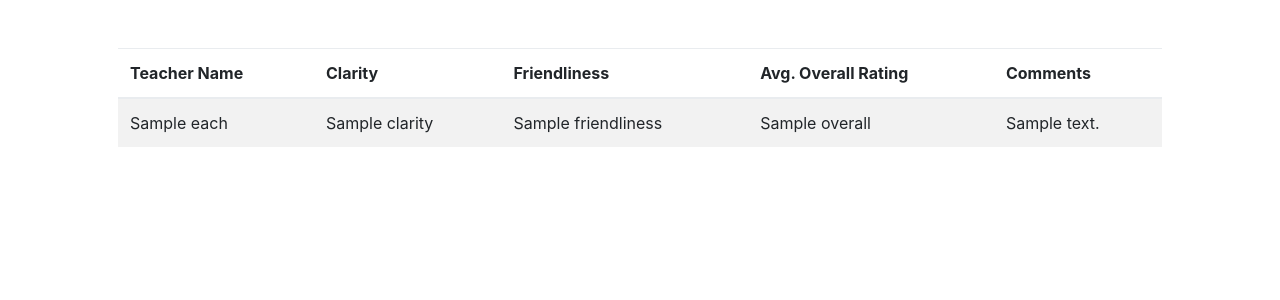
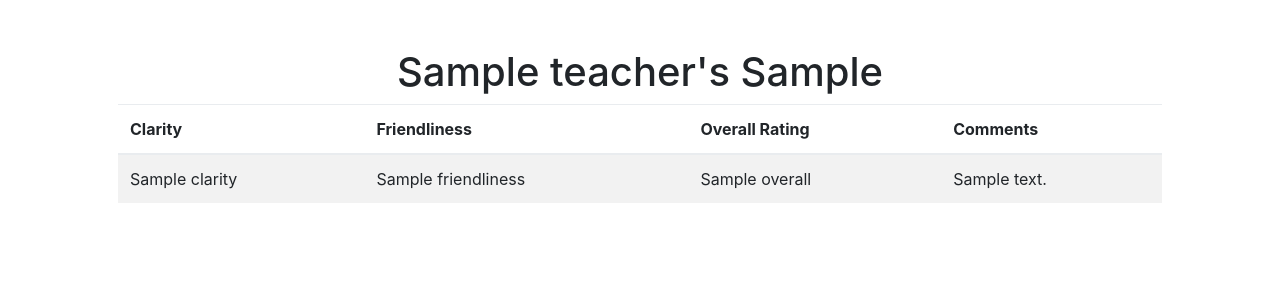
Before and after one commit to nicolavic98/wyguide, a Flask app: template templates/ranked.html in a window 1280 px wide. Shown: the part 78-378 px from the top of the page. Run offline with Flask 2, Linux system fonts and the light colour scheme; the template is opened without the code that fills it: most values are stand-ins (such as "Sample title", 1, 10 or a date in 2020); some libraries are stand-ins or nearby versions.

Commit message:
Update ranked.html

```diff
--- a/templates/ranked.html
+++ b/templates/ranked.html
@@ -8,11 +8,11 @@
 
 <table class="table table-striped">
     <tr>
+        <center><h1> {{ teacher }}'s {{ class1 }}</h1></center>
         <thead>
-            <th>Teacher Name</th>
             <th>Clarity</th>
             <th>Friendliness</th>
-            <th>Avg. Overall Rating</th>
+            <th>Overall Rating</th>
             <th>Comments</th>
         </thead>
     </tr>
@@ -20,7 +20,6 @@
     {% for each in teacher_info %}
     <tr>
 
-            <td> {{ each.name }} </td>
             <td> {{ each.clarity }} </td>
             <td> {{ each.friendliness }} </td>
             <td> {{ each.overall }} </td>
```
